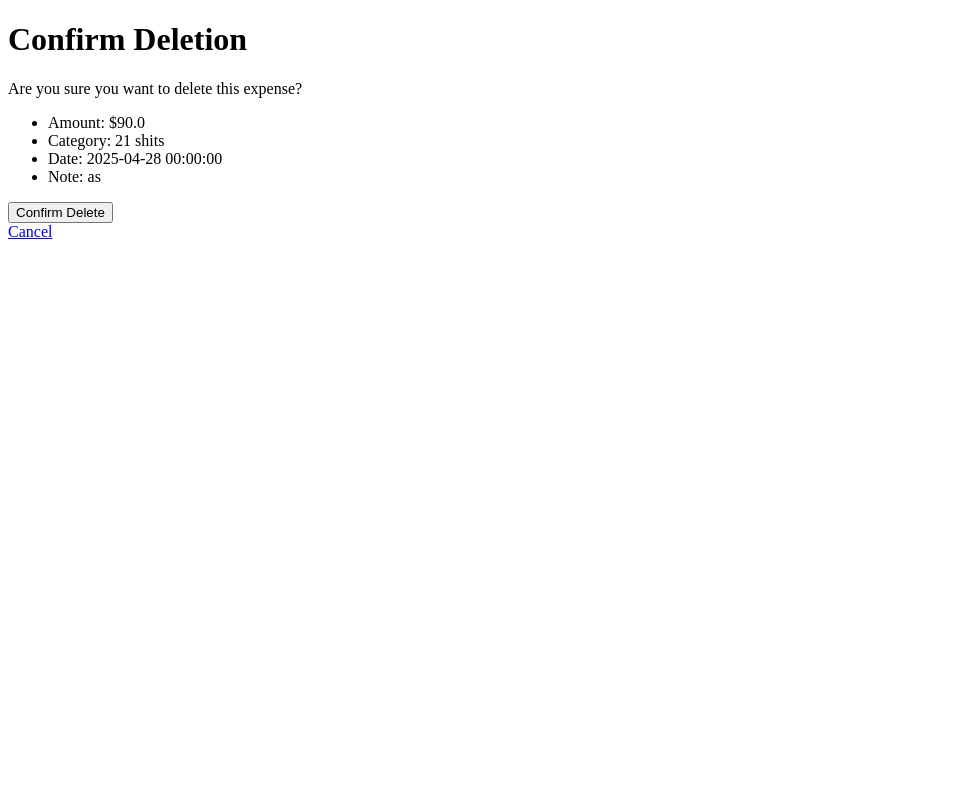
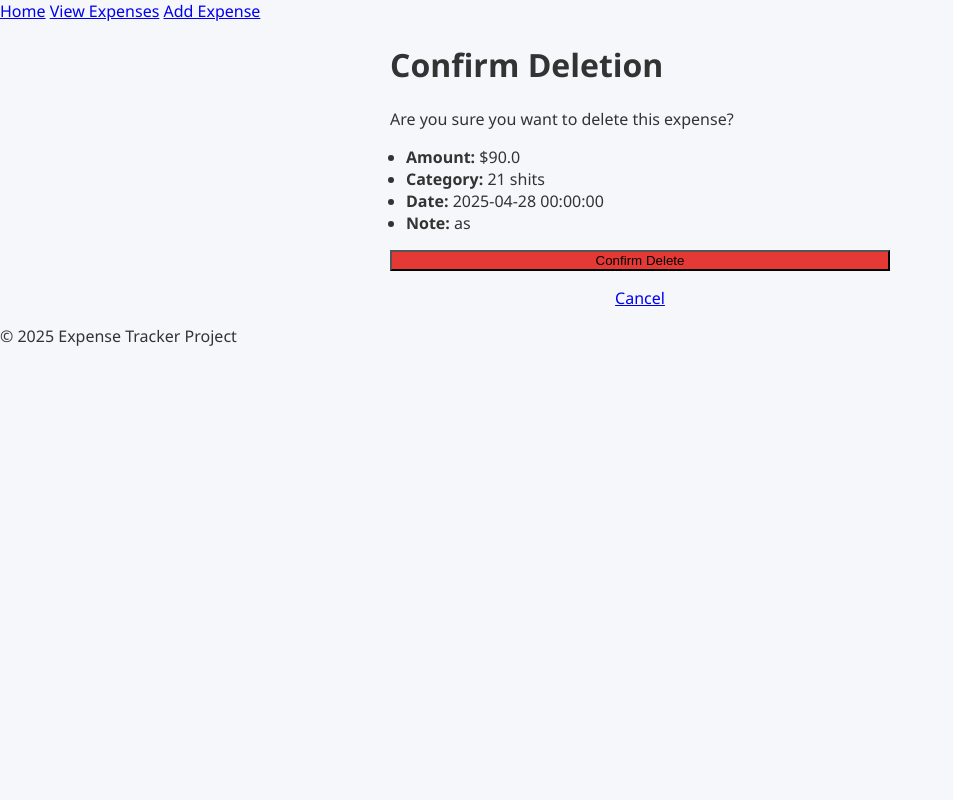
Before and after one commit to yagayyavig/Project-Term, a Flask app: page /expenses/1/deleteconfirm in a window 1280 px wide. Shown: the whole page, without its empty margins (0-953 px from the left). Run offline with Flask 3, Linux system fonts and the light colour scheme.

Commit message:
small edits done to confirm_delete

```diff
--- a/app.py
+++ b/app.py
@@ -42,26 +42,28 @@ def list_expenses():
     return render_template("expenses.html", expenses=expenses)
 
 # Add Expense
-@app.route("/expenses/add", methods=["GET", "POST"])
+@app.route("/expenses/add", methods=["GET"])
 def add_expense():
-    if request.method == "POST":
-        amount = float(request.form["amount"])
-        category = request.form["category"]
-        date = datetime.strptime(request.form["date"], "%Y-%m-%d").date()
-        note = request.form["note"]
-
-        today = datetime.today().date()
-
-        if date > today:
-            return render_template("error.html", message="Cannot add expense for a future date!")
-
-        new_expense = Expense(amount=amount, category=category, date=date, note=note)
-        db.session.add(new_expense)
-        db.session.commit()
-        return redirect(url_for("list_expenses"))
-
     today = datetime.today().strftime('%Y-%m-%d')
     return render_template("add_expense.html", today=today)
+
+@app.route("/expenses/add", methods=["POST"])
+def submit_new_expense():
+    amount = float(request.form["amount"])
+    category = request.form["category"]
+    date = datetime.strptime(request.form["date"], "%Y-%m-%d").date()
+    note = request.form["note"]
+
+    today = datetime.today().date()
+
+    if date > today:
+        return render_template("error.html", message="Cannot add expense for a future date!")
+
+    new_expense = Expense(amount=amount, category=category, date=date, note=note)
+    db.session.add(new_expense)
+    db.session.commit()
+    return redirect(url_for("list_expenses"))
+
 
 # Shows the "Edit" Form
 @app.route("/expenses/edit/<int:expense_id>", methods=["GET"])
--- a/static/style.css
+++ b/static/style.css
@@ -0,0 +1,12 @@
+/* General Styles */
+body {
+    font-family: 'Segoe UI', 'Roboto', 'Helvetica', sans-serif;
+    margin: 0;
+    padding: 0;
+    background: #f5f7fa;
+    color: #333;
+    display: flex;
+    flex-direction: column;
+    min-height: 100vh;
+    overflow-x: hidden;
+  }
--- a/templates/confirm_delete.html
+++ b/templates/confirm_delete.html
@@ -1,23 +1,22 @@
-<!DOCTYPE html>
-<html lang="en">
-<head>
-    <meta charset="UTF-8">
-    <title>Confirm Delete</title>
-</head>
-<body>
+{% extends "base.html" %}
+
+{% block title %}Confirm Delete - Expense Tracker{% endblock %}
+
+{% block content %}
+<div class="card" style="max-width: 500px; margin: auto;">
     <h1>Confirm Deletion</h1>
     <p>Are you sure you want to delete this expense?</p>
-    <ul>
-        <li>Amount: ${{ expense.amount }}</li>
-        <li>Category: {{ expense.category }}</li>
-        <li>Date: {{ expense.date }}</li>
-        <li>Note: {{ expense.note }}</li>
+
+    <ul style="margin: 1rem 0; padding-left: 1rem;">
+        <li><strong>Amount:</strong> ${{ expense.amount }}</li>
+        <li><strong>Category:</strong> {{ expense.category }}</li>
+        <li><strong>Date:</strong> {{ expense.date }}</li>
+        <li><strong>Note:</strong> {{ expense.note }}</li>
     </ul>
 
-    <form action="{{ url_for('delete_expense', expense_id=expense.id) }}" method="post">
-        <button type="submit">Confirm Delete</button>
+    <form action="{{ url_for('delete_expense', expense_id=expense.id) }}" method="post" style="display: flex; flex-direction: column; gap: 1rem;">
+        <button type="submit" class="btn" style="background-color: #e53935;">Confirm Delete</button>
+        <a href="{{ url_for('list_expenses') }}" class="btn" style="text-align: center;">Cancel</a>
     </form>
-
-    <a href="{{ url_for('list_expenses') }}">Cancel</a>
-</body>
-</html>
+</div>
+{% endblock %}
```
Also changed, not shown: store.db.
